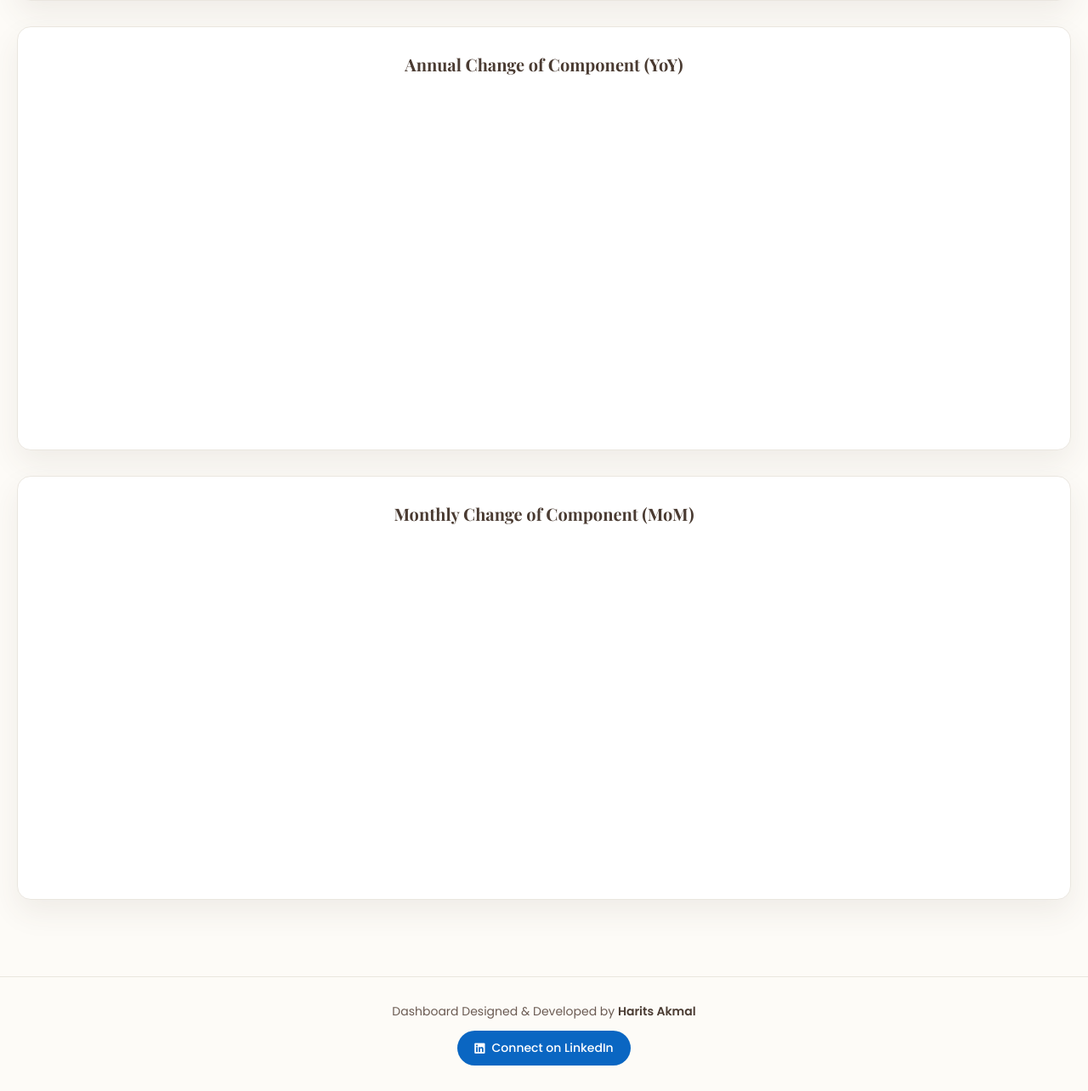
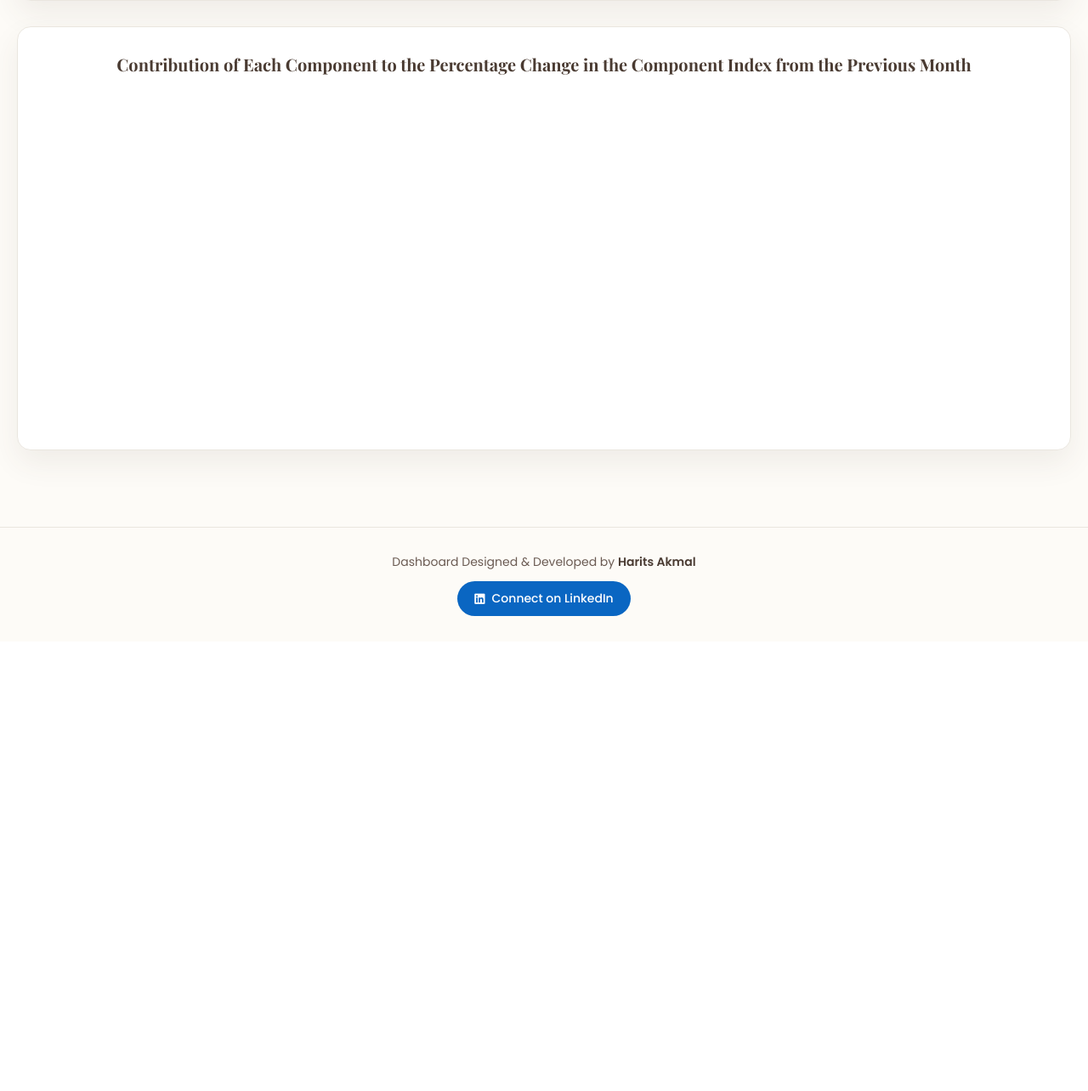
Before and after one commit to Petunjuk-Ekonomi/Economy-Dashboard, a Flask app: page /component in a window 1280 px wide. Shown: the part 898-2182 px from the top of the page at 85% size. After the commit the page ends 1623 px from the top, so only its background shows below. Run offline with Flask 3, Linux system fonts and the light colour scheme; a map, chart or similar area stays blank; some web fonts are replaced.

Commit message:
Add files via upload

```diff
--- a/templates/component.html
+++ b/templates/component.html
@@ -64,7 +64,7 @@
                 </div>
             </div>
 
-            <div class="custom-dropdown">
+           <div class="custom-dropdown">
                 <label>Index Category</label>
                 <button class="drop-btn" onclick="toggleDrop('cmpIndexDrop')">Select Index <i class="fa-solid fa-chevron-down"></i></button>
                 <div class="drop-content" id="cmpIndexDrop">
@@ -75,35 +75,40 @@
                 </div>
             </div>
 
-            <div class="custom-dropdown">
+           <div class="custom-dropdown">
                 <label>Component</label>
                 <button class="drop-btn" onclick="toggleDrop('cmpCompDrop')">Select Component <i class="fa-solid fa-chevron-down"></i></button>
                 <div class="drop-content" id="cmpCompDrop">
                     <label class="check-container"><input type="checkbox" value="All" class="cmp-comp-check" checked onchange="handleAll('cmp-comp-check', this)"> All Components</label>
 
                     <!-- LEADING INDEX -->
-                    <label class="check-container comp-item-cmp" data-index="LEADING INDEX"><input type="checkbox" value="PENAWARAN WANG, M1 (RM JUTA)" class="cmp-comp-check" onchange="uncheckAll('cmp-comp-check')"> Penawaran Wang, M1</label>
-                    <label class="check-container comp-item-cmp" data-index="LEADING INDEX"><input type="checkbox" value="INDEKS PERUSAHAAN BURSA MALAYSIA (1970=100)" class="cmp-comp-check" onchange="uncheckAll('cmp-comp-check')"> Bursa Malaysia Indeks</label>
-                    <label class="check-container comp-item-cmp" data-index="LEADING INDEX"><input type="checkbox" value="IMPORT SEMI KONDUKTOR (32101) (RM JUTA)" class="cmp-comp-check" onchange="uncheckAll('cmp-comp-check')"> Import Semi Konduktor</label>
-                    <label class="check-container comp-item-cmp" data-index="LEADING INDEX"><input type="checkbox" value="IMPORT LOGAM ASAS BERHARGA & LOGAM BUKAN FERUS LAIN (27209) (RM JUTA)" class="cmp-comp-check" onchange="uncheckAll('cmp-comp-check')"> Import Logam Asas Berharga</label>
-                    <label class="check-container comp-item-cmp" data-index="LEADING INDEX"><input type="checkbox" value="BILANGAN UNIT KEDIAMAN YANG DILULUSKAN PEMBINAAN" class="cmp-comp-check" onchange="uncheckAll('cmp-comp-check')"> Bil. Unit Kediaman Diluluskan</label>
-                    <label class="check-container comp-item-cmp" data-index="LEADING INDEX"><input type="checkbox" value="JANGKAAN NILAI JUALAN, PEMBUATAN" class="cmp-comp-check" onchange="uncheckAll('cmp-comp-check')"> Jangkaan Nilai Jualan</label>
-                    <label class="check-container comp-item-cmp" data-index="LEADING INDEX"><input type="checkbox" value="BILANGAN SYARIKAT BARU DIDAFTAR (TEMPATAN)" class="cmp-comp-check" onchange="uncheckAll('cmp-comp-check')"> Bil. Syarikat Baru Didaftar</label>
+                    <label class="check-container comp-item-cmp" data-index="LEADING INDEX"><input type="checkbox" value="REAL MONEY SUPPLY, M1" class="cmp-comp-check" onchange="uncheckAll('cmp-comp-check')"> Real Money Supply, M1</label>
+                    <label class="check-container comp-item-cmp" data-index="LEADING INDEX"><input type="checkbox" value="BURSA MALAYSIA INDUSTRIAL INDEX" class="cmp-comp-check" onchange="uncheckAll('cmp-comp-check')"> Bursa Malaysia Industrial Index</label>
+                    <label class="check-container comp-item-cmp" data-index="LEADING INDEX"><input type="checkbox" value="REAL IMPORTS OF SEMI CONDUCTORS" class="cmp-comp-check" onchange="uncheckAll('cmp-comp-check')"> Real Imports of Semi Conductors</label>
+                    <!-- Perhatikan space selepas NON- di bawah -->
+                    <label class="check-container comp-item-cmp" data-index="LEADING INDEX"><input type="checkbox" value="REAL IMPORTS OF OTHER BASIC PRECIOUS & OTHER NON-FERROUS METALS" class="cmp-comp-check" onchange="uncheckAll('cmp-comp-check')"> Real Imports of Other Metals</label>
+                    <label class="check-container comp-item-cmp" data-index="LEADING INDEX"><input type="checkbox" value="NUMBER OF HOUSING UNITS APPROVED" class="cmp-comp-check" onchange="uncheckAll('cmp-comp-check')"> Number of Housing Units Approved</label>
+                    <label class="check-container comp-item-cmp" data-index="LEADING INDEX"><input type="checkbox" value="EXPECTED SALES VALUE, MANUFACTURING" class="cmp-comp-check" onchange="uncheckAll('cmp-comp-check')"> Expected Sales Value, Manufacturing</label>
+                    <label class="check-container comp-item-cmp" data-index="LEADING INDEX"><input type="checkbox" value="NUMBER OF NEW COMPANIES REGISTERED (LOCAL)" class="cmp-comp-check" onchange="uncheckAll('cmp-comp-check')"> Number of New Companies Registered</label>
 
                     <!-- COINCIDENT INDEX -->
-                    <label class="check-container comp-item-cmp" data-index="COINCIDENT INDEX"><input type="checkbox" value="JUMLAH GUNA TENAGA DI SEKTOR PEMBUATAN" class="cmp-comp-check" onchange="uncheckAll('cmp-comp-check')"> Guna Tenaga Pembuatan</label>
-                    <label class="check-container comp-item-cmp" data-index="COINCIDENT INDEX"><input type="checkbox" value="GAJI & UPAH DI SEKTOR PEMBUATAN" class="cmp-comp-check" onchange="uncheckAll('cmp-comp-check')"> Gaji & Upah Pembuatan</label>
-                    <label class="check-container comp-item-cmp" data-index="COINCIDENT INDEX"><input type="checkbox" value="INDEKS PENGELUARAN PERINDUSTRIAN (2015=100)" class="cmp-comp-check" onchange="uncheckAll('cmp-comp-check')"> Indeks Pengeluaran Perindustrian</label>
-                    <label class="check-container comp-item-cmp" data-index="COINCIDENT INDEX"><input type="checkbox" value="NILAI CARUMAN, KWSP (RM JUTA)" class="cmp-comp-check" onchange="uncheckAll('cmp-comp-check')"> Nilai Caruman KWSP</label>
-                    <label class="check-container comp-item-cmp" data-index="COINCIDENT INDEX"><input type="checkbox" value="KAPASITI PENGGUNAAN DI SEKTOR PEMBUATAN" class="cmp-comp-check" onchange="uncheckAll('cmp-comp-check')"> Kapasiti Penggunaan Pembuatan</label>
-                    <label class="check-container comp-item-cmp" data-index="COINCIDENT INDEX"><input type="checkbox" value="INDEKS KUANTITI PERDAGANGAN RUNCIT (2015=100)" class="cmp-comp-check" onchange="uncheckAll('cmp-comp-check')"> Indeks Perdagangan Runcit</label>
+                    <label class="check-container comp-item-cmp" data-index="COINCIDENT INDEX"><input type="checkbox" value="EMPLOYMENT IN MFG" class="cmp-comp-check" onchange="uncheckAll('cmp-comp-check')"> Total Employment, Manufacturing</label>
+                    <label class="check-container comp-item-cmp" data-index="COINCIDENT INDEX"><input type="checkbox" value="SALARIES & WAGES IN MFG" class="cmp-comp-check" onchange="uncheckAll('cmp-comp-check')"> Real Salaries & Wages, Manufacturing</label>
+                    <label class="check-container comp-item-cmp" data-index="COINCIDENT INDEX"><input type="checkbox" value="IPI (2015=100)" class="cmp-comp-check" onchange="uncheckAll('cmp-comp-check')"> Industrial Production Index</label>
+                    <!-- Perhatikan space di hujung nilai EPF di bawah -->
+                    <label class="check-container comp-item-cmp" data-index="COINCIDENT INDEX"><input type="checkbox" value="EPF CONTRIBUTION" class="cmp-comp-check" onchange="uncheckAll('cmp-comp-check')"> Real Contributions, EPF</label>
+                    <!-- Ejaan CAPACITY dalam Excel guna huruf S -->
+                    <label class="check-container comp-item-cmp" data-index="COINCIDENT INDEX"><input type="checkbox" value="CAPACITY UTILIZATION, MFG" class="cmp-comp-check" onchange="uncheckAll('cmp-comp-check')"> Capacity Utilisation, Manufacturing</label>
+                    <label class="check-container comp-item-cmp" data-index="COINCIDENT INDEX"><input type="checkbox" value="VOLUME INDEX OF RETAIL TRADE" class="cmp-comp-check" onchange="uncheckAll('cmp-comp-check')"> Volume Index of Retail Trade</label>
 
                     <!-- LAGGING INDEX -->
-                    <label class="check-container comp-item-cmp" data-index="LAGGING INDEX"><input type="checkbox" value="KOS SEUNIT BURUH DI SEKTOR PEMBUATAN" class="cmp-comp-check" onchange="uncheckAll('cmp-comp-check')"> Kos Seunit Buruh Pembuatan</label>
-                    <label class="check-container comp-item-cmp" data-index="LAGGING INDEX"><input type="checkbox" value="BILANGAN PROJEK PELABURAN BARU DILULUSKAN" class="cmp-comp-check" onchange="uncheckAll('cmp-comp-check')"> Bil. Projek Pelaburan</label>
-                    <label class="check-container comp-item-cmp" data-index="LAGGING INDEX"><input type="checkbox" value="EKSPORT GAS ASLI & MINYAK MENTAH (11100)" class="cmp-comp-check" onchange="uncheckAll('cmp-comp-check')"> Eksport Gas Asli & Minyak</label>
-                    <label class="check-container comp-item-cmp" data-index="LAGGING INDEX"><input type="checkbox" value="BILANGAN KENDERAAN BARU DIDAFTAR" class="cmp-comp-check" onchange="uncheckAll('cmp-comp-check')"> Bil. Kenderaan Baru Didaftar</label>
-                    <label class="check-container comp-item-cmp" data-index="LAGGING INDEX"><input type="checkbox" value="IHP PERKHIDMATAN (2010=100)" class="cmp-comp-check" onchange="uncheckAll('cmp-comp-check')"> IHP Perkhidmatan</label>
+                    <label class="check-container comp-item-cmp" data-index="LAGGING INDEX"><input type="checkbox" value="ULC" class="cmp-comp-check" onchange="uncheckAll('cmp-comp-check')"> Unit Labour Cost, Manufacturing</label>
+                    <!-- Tiada huruf S pada perkataan PROJECT dalam Excel -->
+                    <label class="check-container comp-item-cmp" data-index="LAGGING INDEX"><input type="checkbox" value="NUMBER OF INVESTMENT PROJECTS APPROVED" class="cmp-comp-check" onchange="uncheckAll('cmp-comp-check')"> Number of Investment Projects Approved</label>
+                    <!-- Perhatikan 6 space di tengah-tengah nilai ini -->
+                    <label class="check-container comp-item-cmp" data-index="LAGGING INDEX"><input type="checkbox" value="EXPORTS OF NATURAL GAS & CRUDE OIL (MSIC 11100)" class="cmp-comp-check" onchange="uncheckAll('cmp-comp-check')"> Exports of Natural Gas & Crude oil</label>
+                    <label class="check-container comp-item-cmp" data-index="LAGGING INDEX"><input type="checkbox" value="NEW REG, PRIVATE VEHICLES" class="cmp-comp-check" onchange="uncheckAll('cmp-comp-check')"> Number of New Vehicles Registered</label>
+                    <label class="check-container comp-item-cmp" data-index="LAGGING INDEX"><input type="checkbox" value="CPI FOR SERVICES" class="cmp-comp-check" onchange="uncheckAll('cmp-comp-check')"> CPI for Services</label>
                 </div>
             </div>
 
@@ -113,17 +118,14 @@
             </div>
         </div>
 
-        <!-- CHARTS -->
+       <!-- CHARTS -->
         <div class="cafe-card">
             <h3 class="chart-title">Component of Leading Index (LI) , Coincident Index (CI), Lagging Index (LG) vs Year</h3>
             <div class="scroll-container"><div class="canvas-wrapper" id="wrapperCmpIndex"><canvas id="cmpIndexChart"></canvas></div></div>
         </div>
+
         <div class="cafe-card">
-            <h3 class="chart-title">Annual Change of Component (YoY)</h3>
-            <div class="scroll-container"><div class="canvas-wrapper" id="wrapperCmpYoY"><canvas id="cmpYoYChart"></canvas></div></div>
-        </div>
-        <div class="cafe-card">
-            <h3 class="chart-title">Monthly Change of Component (MoM)</h3>
+            <h3 class="chart-title">Contribution of Each Component to the Percentage Change in the Component Index from the Previous Month</h3>
             <div class="scroll-container"><div class="canvas-wrapper" id="wrapperCmpMoM"><canvas id="cmpMoMChart"></canvas></div></div>
         </div>
 
```
